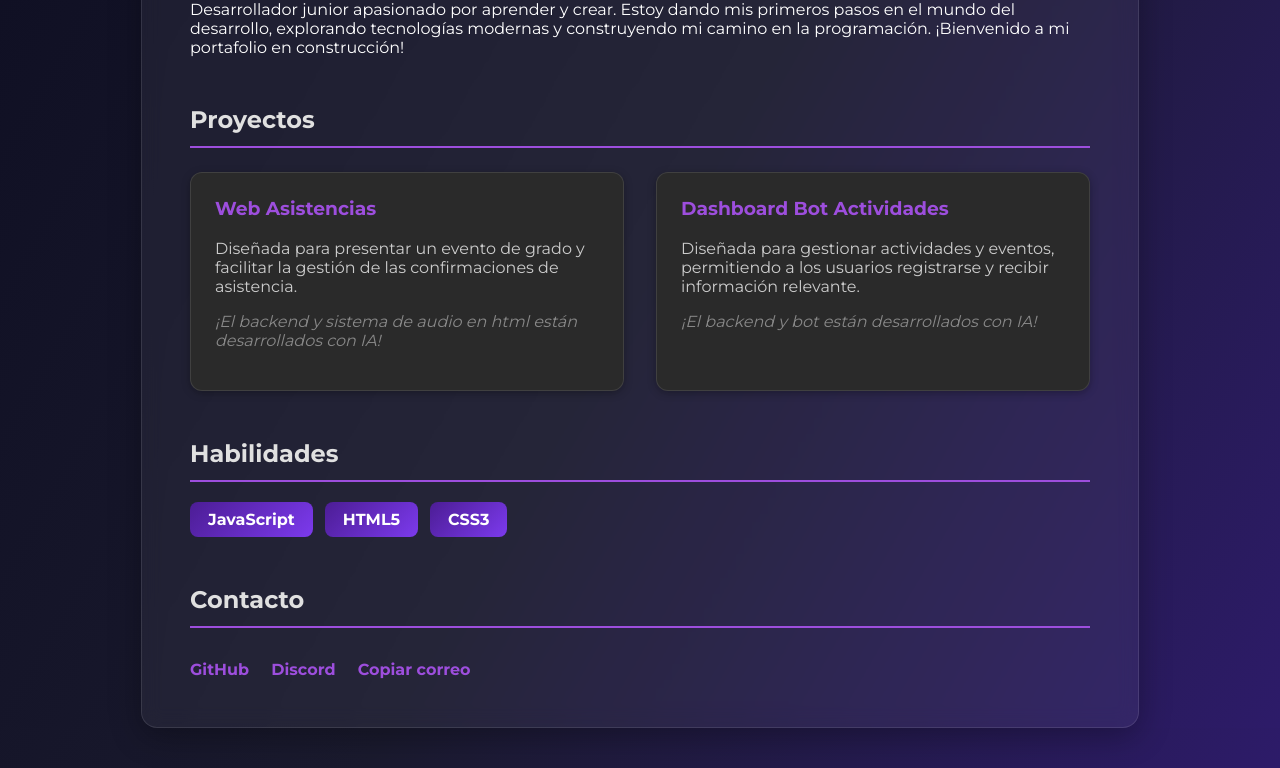
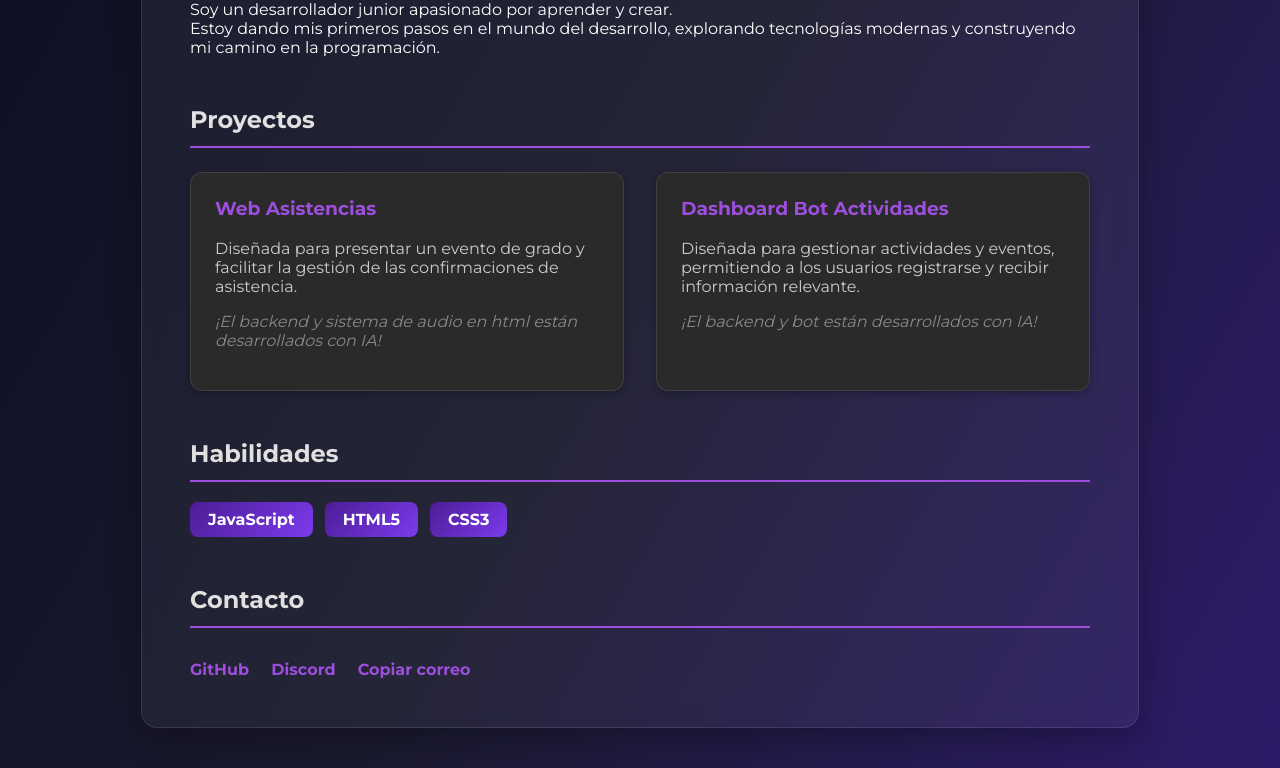
Before and after one commit to DonLonjas/portfolio, a website: page public/index.html in a window 1280 px wide. Shown: the part 189-957 px from the top of the page. Drawn offline with Linux system fonts and the light colour scheme.

Commit message:
Correcion de textos en html

```diff
--- a/public/index.html
+++ b/public/index.html
@@ -12,7 +12,7 @@
     <div class="container">
 
     <h1 id="name">MrLonjas</h1>
-    <p>Desarrollador junior apasionado por aprender y crear. Estoy dando mis primeros pasos en el mundo del desarrollo, explorando tecnologías modernas y construyendo mi camino en la programación. ¡Bienvenido a mi portafolio en construcción!</p>
+    <p>Soy un desarrollador junior apasionado por aprender y crear. <br>Estoy dando mis primeros pasos en el mundo del desarrollo, explorando tecnologías modernas y construyendo mi camino en la programación.</p>
     <h2>Proyectos</h2>
         <div class="proyectos">
 
```
